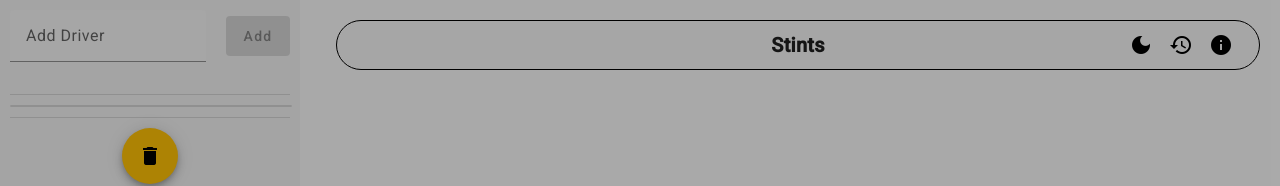
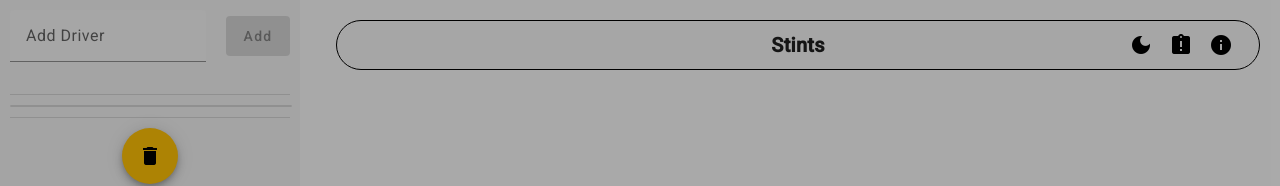
Before and after one commit to Marcoge/24h-helper, an Angular app: page / in a window 1280 px wide. Shown: the top 186 px of the page. Built offline with nearby package versions, Linux system fonts and the light colour scheme.

Commit message:
Modified icon of planning mode button.

```diff
--- a/src/app/time-table/time-table.component.html
+++ b/src/app/time-table/time-table.component.html
@@ -13,13 +13,13 @@
     </button>
     <button
       mat-icon-button
-      matTooltip="Toggle planning mode"
+      matTooltip="Toggle planning/live mode"
       class="planning-button"
       (click)="togglePlanning()"
     >
-      <mat-icon [ngStyle]="{ color: isDarkTheme() ? '#ffffff' : '#000000' }"
-        >history</mat-icon
-      >
+      <mat-icon [ngStyle]="{ color: isDarkTheme() ? '#ffffff' : '#000000' }">{{
+        isPlanningMode ? "assignment" : "assignment_late"
+      }}</mat-icon>
     </button>
     <button
       mat-icon-button
--- a/src/app/time-table/time-table.component.ts
+++ b/src/app/time-table/time-table.component.ts
@@ -34,6 +34,7 @@ export class TimeTableComponent {
   private dialog = inject(MatDialog);
   stints = this.dataService.stints;
   isDarkTheme = this.themeService.isDarkTheme;
+  isPlanningMode = false;
 
   toggleTheme() {
     this.themeService.toggleTheme();
@@ -47,6 +48,7 @@ export class TimeTableComponent {
 
   togglePlanning() {
     this.storageService.togglePlanningMode();
+    this.isPlanningMode = !this.isPlanningMode;
   }
 
   addStint() {
```
